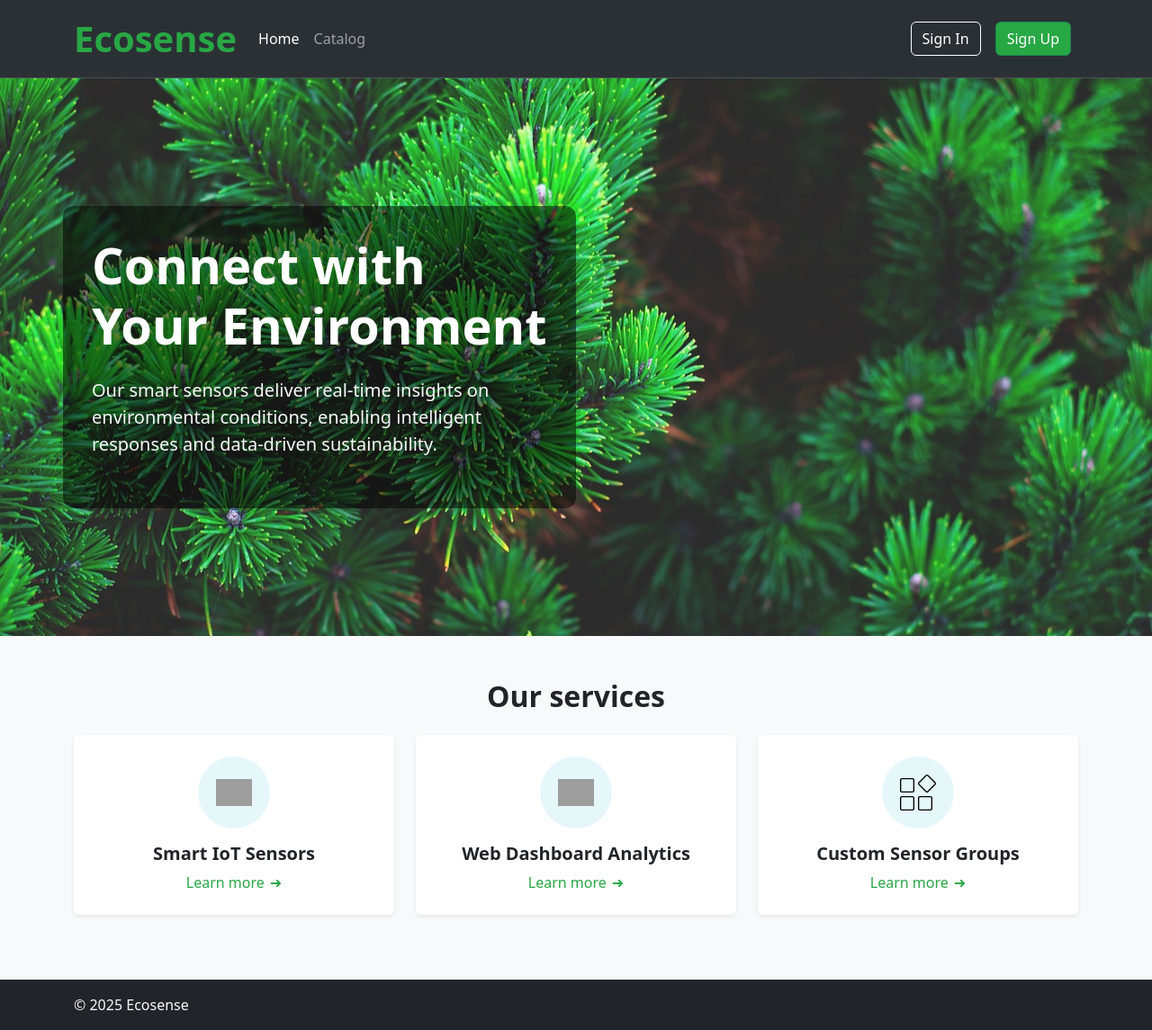
After one commit to MichaelBarbi/Ecosense, a Django app: page / in a window 1280 px wide. The commit adds this page. Shown: the whole page at 90% size. Run offline with Django 5.2, Linux system fonts and the light colour scheme; grey boxes are pictures that could not be loaded.

Commit message:
added templates for home, navbar, login, register pages

```diff
--- a/templates/base.html
+++ b/templates/base.html
@@ -25,31 +25,37 @@
         <link rel="manifest" href="{% static 'favicon/site.webmanifest' %}">
 
         <!-- Custom CSS -->
-        {% block extra_css %}{% endblock %}
+        <link href="https://cdn.jsdelivr.net/npm/bootstrap@5.3.7/dist/css/bootstrap.min.css" rel="stylesheet" integrity="sha384-LN+7fdVzj6u52u30Kp6M/trliBMCMKTyK833zpbD+pXdCLuTusPj697FH4R/5mcr" crossorigin="anonymous">
+
+        {% block extra_css %}
+            <style>
+                @import url('https://fonts.googleapis.com/css2?family=Tinos:ital,wght@0,400;0,700;1,400;1,700&display=swap');
+            </style>
+        {% endblock %}
     </head>
 
-    <body>
+    <body style="background-color: #f8f9fa">
+
         <!-- Navbar -->
-        {% comment  %}{% include "partials/navbar.html" %}{% endcomment %}
+        {% if request.path != '/login/' and request.path != '/register/' %}
+            {% if user.is_authenticated and user.customer %}
+                {% include "navbar.html" %}
+            {% elif user.is_authenticated and user.staff %}
+                {% include "navbar_staff.html" %}
+            {% else %}
+                {% include "navbar/navbar.html" %}
+            {% endif %}
+        {% endif %}
 
-        <!-- Messaggi (es. messaggi Django)
-        {% if messages %}
-        <div class="container mt-3">
-            {% for message in messages %}
-                <div class="alert alert-{{ message.tags }}">{{ message }}</div>
-            {% endfor %}
-        </div>
-        {% endif %} -->
-
-        <!-- Contenuto principale -->
-        <main class="container mt-4">
-            {% block content %}{% endblock %}
-        </main>
+        <!-- Main -->
+        {% block content %}{% endblock %}
 
         <!-- Footer -->
-        {% comment  %}{% include "partials/footer.html" %}{% endcomment  %}
+        {% if request.path != '/login/' and request.path != '/register/' %}
+            {% include "footer.html" %}
+        {% endif %}
 
-        <script src="https://cdn.jsdelivr.net/npm/bootstrap@5.3.3/dist/js/bootstrap.bundle.min.js"></script>
+        <script src="https://cdn.jsdelivr.net/npm/bootstrap@5.3.7/dist/js/bootstrap.bundle.min.js" integrity="sha384-ndDqU0Gzau9qJ1lfW4pNLlhNTkCfHzAVBReH9diLvGRem5+R9g2FzA8ZGN954O5Q" crossorigin="anonymous"></script>
 
         <!-- Custom JS -->
         {% block extra_js %}{% endblock %}
--- /dev/null
+++ b/templates/footer.html
@@ -0,0 +1,7 @@
+
+<footer style="border-top: none ! important" class="d-flex flex-wrap justify-content-between align-items-center py-3 border-top bg-dark text-light">
+    <div class="container">
+        <span class="mb-3 mb-md-0 text-light">© 2025 Ecosense</span>
+    </div>
+    </div>
+</footer>
--- /dev/null
+++ b/templates/home.html
@@ -0,0 +1,134 @@
+{% extends "base.html" %}
+{% load static %}
+
+{% block title %}{{ title }}{% endblock title %}
+
+{% block extra_css %}
+{{ block.super }}
+
+    <style>
+        main {
+            padding: 0;
+            margin: 0;
+            width: 100%;
+        }
+
+        #headerImage {
+            height: 620px;
+            width: 100%;
+            margin: 0 !important;
+            background-image: url("{% static 'images/home/header2.jpg' %}");
+            background-size: cover;
+            background-position: right center;
+            position: relative;
+            display: flex;
+            align-items: center;
+        }
+
+        #headerImage .overlay {
+            padding: 2rem;
+            background-color: rgba(0, 0, 0, 0.5);
+            color: white;
+            border-radius: 12px;
+            max-width: 90%;
+        }
+
+        @media (max-width: 767px) {
+            #headerImage {
+                background-position: center;
+                text-align: center;
+            }
+        }
+
+        .icon-circle {
+            width: 80px;
+            height: 80px;
+            background-color: #e6f7fa;
+            border-radius: 50%;
+            display: flex;
+            align-items: center;
+            justify-content: center;
+        }
+
+        .service-link {
+            display: inline-flex;
+            align-items: center;
+            font-weight: 500;
+            text-decoration: none;
+            transition: all 0.2s ease-in-out;
+            color: #28a745 !important
+        }
+
+        .service-link .arrow {
+            margin-left: 6px;
+            transition: transform 0.2s;
+        }
+
+        .service-link:hover .arrow {
+            transform: translateX(4px);
+        }
+    </style>
+{% endblock extra_css %}
+
+{% block content %}
+    <main>
+
+        <section id="headerImage">
+            <div class="container">
+                <div class="row">
+                    <div class="col-lg-6 overlay">
+                        <h1 class="display-4 fw-bold mb-4">
+                            Connect with Your Environment
+                        </h1>
+                        <p class="lead text-light mb-4">
+                            Our smart sensors deliver real-time insights on environmental conditions, enabling intelligent responses and data-driven sustainability.
+                        </p>
+                    </div>
+                </div>
+            </div>
+        </section>
+
+        <section class="py-5">
+            <div class="container text-center">
+                <h2 class="mb-4 fw-bold">Our services</h2>
+                <div class="row justify-content-center">
+
+                    <!-- Service 1 -->
+                    <div class="col-md-4 mb-4">
+                        <div class="service-box p-4 bg-white rounded shadow-sm h-100">
+                            <div class="icon-circle mb-3 mx-auto">
+                                <img src="{% static 'images/icon/iot.svg' %}" alt="Smart IoT" width="40">
+                            </div>
+                            <h5 class="fw-bold">Smart IoT Sensors</h5>
+                            <a href="/catalog" class="service-link text-primary">Learn more<span class="arrow">➜</span></a>
+                        </div>
+                    </div>
+
+                    <!-- Service 2 -->
+                    <div class="col-md-4 mb-4">
+                        <div class="service-box p-4 bg-white rounded shadow-sm h-100">
+                            <div class="icon-circle mb-3 mx-auto">
+                                <img src="{% static 'images/icon/webapp.svg' %}" alt="Web Dashboard" width="40">
+                            </div>
+                            <h5 class="fw-bold">Web Dashboard Analytics</h5>
+                            <a href="{% url 'login' %}" class="service-link text-primary">Learn more <span class="arrow">➜</span></a>
+                        </div>
+                    </div>
+
+                    <!-- Service 3 -->
+                    <div class="col-md-4 mb-4">
+                        <div class="service-box p-4 bg-white rounded shadow-sm h-100">
+                            <div class="icon-circle mb-3 mx-auto">
+                                <img src="{% static 'images/icon/group.svg' %}" alt="Custom Groups" width="40">
+                            </div>
+                            <h5 class="fw-bold">Custom Sensor Groups</h5>
+                            <a href="{% url 'login' %}" class="service-link text-primary">Learn more <span class="arrow">➜</span></a>
+                        </div>
+                    </div>
+
+                </div>
+            </div>
+        </section>
+
+    </main>
+{% endblock content %}
--- /dev/null
+++ b/templates/navbar/navbar.html
@@ -0,0 +1,79 @@
+{% load static %}
+
+<style>
+
+    .navbar-brand {
+        color: #28a745;
+        font-weight: bold;
+        font-size: 2.5em
+    }
+
+    .btn-success {
+        --bs-btn-bg: #28a745;
+    }
+
+</style>
+
+<nav class="navbar navbar-expand-lg bg-body-tertiary bg-dark border-bottom border-body" data-bs-theme="dark">
+    <div class="container">
+
+        <a class="navbar-brand" href="#">Ecosense</a>
+
+        <button class="navbar-toggler" type="button" data-bs-toggle="collapse" data-bs-target="#navbarNavDropdown" aria-controls="navbarNavDropdown" aria-expanded="false" aria-label="Toggle navigation">
+            <span class="navbar-toggler-icon"></span>
+        </button>
+
+        <div class="collapse navbar-collapse" id="navbarNavDropdown">
+
+            <ul class="navbar-nav me-auto">
+
+                <!-- Left side links -->
+                <li class="nav-item">
+                    <a class="nav-link active" aria-current="page" href="{% url 'home' %}">Home</a>
+                </li>
+
+                <li class="nav-item">
+                    <a class="nav-link" href="#">Catalog</a>
+                </li>
+
+            </ul>
+
+            <ul class="navbar-nav ms-auto">
+                {% if user.is_authenticated and user.customer %}
+
+                    <!-- Right-aligned dropdown for customer -->
+                    <li class="nav-item dropdown">
+
+                        <a class="nav-link dropdown-toggle" href="#" role="button" data-bs-toggle="dropdown" aria-expanded="false">
+                            {{ user.username }}
+                        </a>
+
+                        <ul class="dropdown-menu dropdown-menu-end">
+                            <li><a class="dropdown-item" href="#">Profile</a></li>
+                            <li><a class="dropdown-item" href="#">Sensors</a></li>
+                            <li><a class="dropdown-item" href="#">Orders</a></li>
+                            <li><a class="dropdown-item" href="#">Shipping</a></li>
+                            <li><a class="dropdown-item" href="#">Ticket</a></li>
+                            <li><a class="dropdown-item" href="#">Calendar</a></li>
+                            <li><a class="dropdown-item" href="#">Logout</a></li>
+                        </ul>
+
+                    </li>
+                {% else %}
+
+                    <!-- Right-aligned login/signup -->
+                    <li class="nav-item">
+                        <a class="nav-link" href="{% url 'login' %}"><button type="button" class="btn btn-outline-secondary" style="color: white; border-color: white">Sign In</button></a>
+                    </li>
+
+                    <li class="nav-item">
+                        <a class="nav-link" href="{% url 'register' %}"><button type="button" class="btn btn-success">Sign Up</button></a>
+                    </li>
+
+                {% endif %}
+            </ul>
+
+        </div>
+
+    </div>
+</nav>
```
Also changed, not shown: templates/login.html (added, +151 -0 lines), templates/register.html (added, +145 -0 lines).
